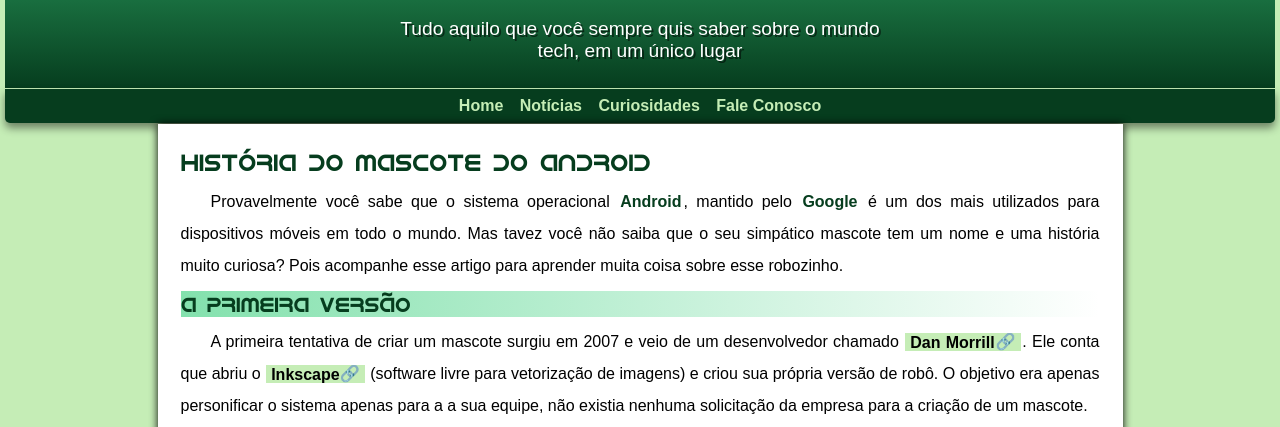
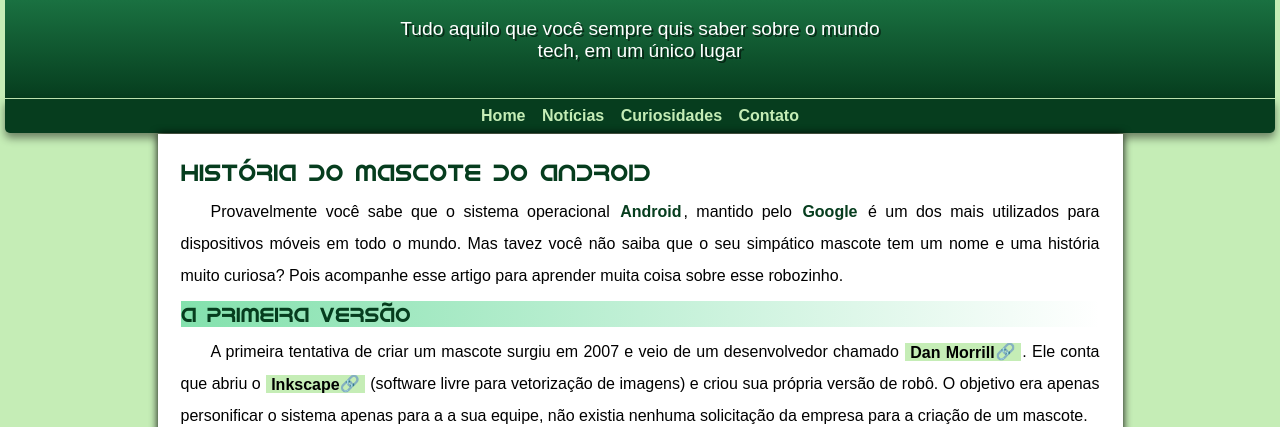
Before and after one commit to valteersc/projeto-android, a plain HTML site: page index.html in a window 1280 px wide. Shown: the part 108-535 px from the top of the page. Drawn offline with Linux system fonts and the light colour scheme.

Commit message:
padding corrigido

```diff
--- a/Estilo/style.css
+++ b/Estilo/style.css
@@ -110,7 +110,7 @@
     padding-left: 10px;
     margin: auto;
     text-shadow: 2px 2px 0px rgba(0, 0, 0, 0.534);
-    margin-bottom: 15px;
+    padding-bottom: 35px;
 }
 nav{
     background-color: var(--cor5);
--- a/index.html
+++ b/index.html
@@ -17,7 +17,7 @@
         <a href="#">Home</a>
         <a href="#">Notícias</a>
         <a href="#">Curiosidades</a>
-        <a href="#">Fale Conosco</a>
+        <a href="#">Contato</a>
     </nav>
     <main>
         <article>
```
